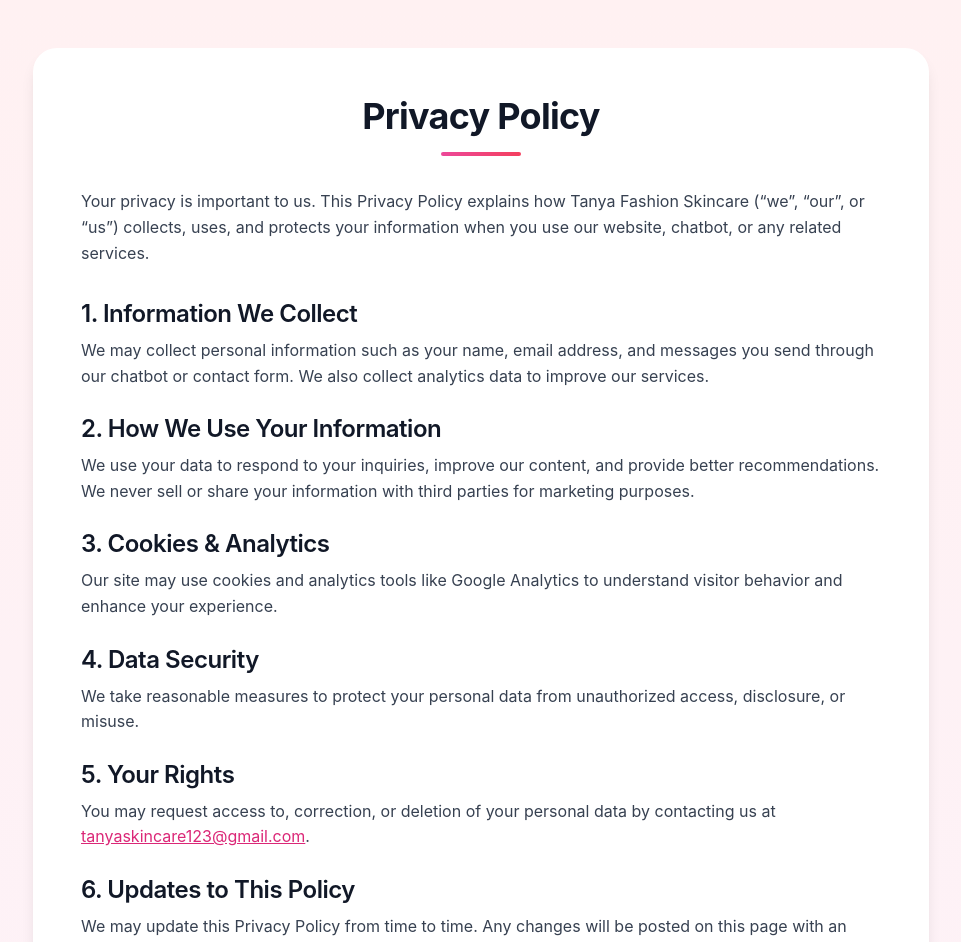
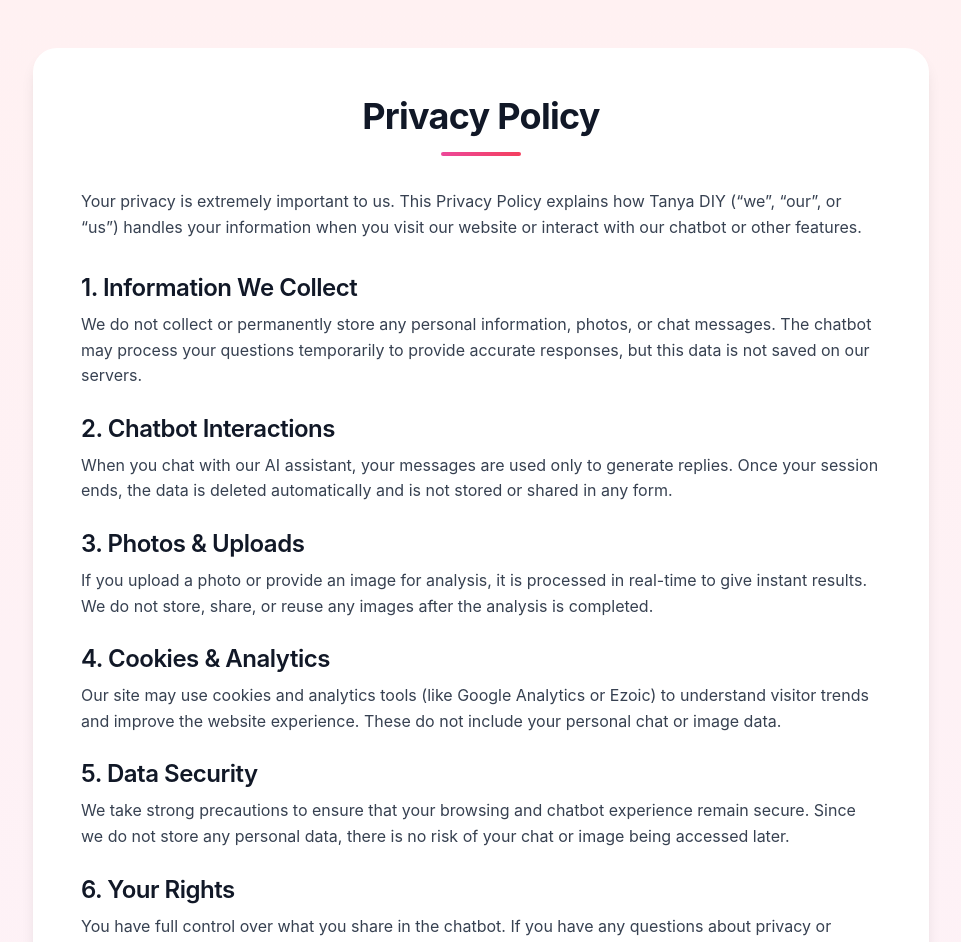
Before and after one commit to phurkanali/TanyaSkinCare, a React (Create React App) app: page /privacy-policy in a window 1280 px wide. Shown: the top 942 px of the page, without its empty margins (159-1120 px from the left). Built offline with nearby package versions, Linux system fonts and the light colour scheme.

Commit message:
fixed the decimal and privacy policy content

```diff
--- a/src/App.js
+++ b/src/App.js
@@ -18,7 +18,7 @@
 export default function App() {
   const showShopSection = process.env.REACT_APP_SHOW_SHOP_SECTION === "true";
   const [chatOpen, setChatOpen] = useState(false);
-  const [stats, setStats] = useState({ subscribers: 280, instagram: 72, monthlyViews: 191 });
+  const [stats, setStats] = useState({ subscribers: 300, instagram: 75, monthlyViews: 205 });
   const [loading, setLoading] = useState(false);
   const [lastUpdated, setLastUpdated] = useState(null);
   const [error, setError] = useState(null);
@@ -298,7 +298,8 @@
           </div>
         ) : (
           inView && (
-            <CountUp end={value} duration={2} decimals={suffix.includes("M") ? 1 : 0} suffix={suffix} />
+            <CountUp end={Math.floor(value)} duration={2} decimals={0} suffix={suffix} />
+
           )
         )}
       </div>
--- a/src/PrivacyPolicy.jsx
+++ b/src/PrivacyPolicy.jsx
@@ -21,49 +21,60 @@
         <div className="w-20 h-1 bg-gradient-to-r from-pink-500 to-rose-500 mx-auto mt-4 rounded-full"></div>
 
         <p className="mt-8 text-gray-700 leading-relaxed">
-          Your privacy is important to us. This Privacy Policy explains how Tanya Fashion Skincare
-          (“we”, “our”, or “us”) collects, uses, and protects your information when you use our
-          website, chatbot, or any related services.
+          Your privacy is extremely important to us. This Privacy Policy explains how Tanya DIY
+          (“we”, “our”, or “us”) handles your information when you visit our website or interact
+          with our chatbot or other features.
         </p>
 
         <h2 className="mt-8 text-2xl font-semibold text-gray-900">
           1. Information We Collect
         </h2>
         <p className="mt-2 text-gray-700">
-          We may collect personal information such as your name, email address, and messages you
-          send through our chatbot or contact form. We also collect analytics data to improve our
-          services.
+          We do not collect or permanently store any personal information, photos, or chat messages.
+          The chatbot may process your questions temporarily to provide accurate responses, but this
+          data is not saved on our servers.
         </p>
 
         <h2 className="mt-6 text-2xl font-semibold text-gray-900">
-          2. How We Use Your Information
+          2. Chatbot Interactions
         </h2>
         <p className="mt-2 text-gray-700">
-          We use your data to respond to your inquiries, improve our content, and provide better
-          recommendations. We never sell or share your information with third parties for marketing
-          purposes.
+          When you chat with our AI assistant, your messages are used only to generate replies.
+          Once your session ends, the data is deleted automatically and is not stored or shared in
+          any form.
         </p>
 
         <h2 className="mt-6 text-2xl font-semibold text-gray-900">
-          3. Cookies & Analytics
+          3. Photos & Uploads
         </h2>
         <p className="mt-2 text-gray-700">
-          Our site may use cookies and analytics tools like Google Analytics to understand visitor
-          behavior and enhance your experience.
+          If you upload a photo or provide an image for analysis, it is processed in real-time to
+          give instant results. We do not store, share, or reuse any images after the analysis is
+          completed.
         </p>
 
         <h2 className="mt-6 text-2xl font-semibold text-gray-900">
-          4. Data Security
+          4. Cookies & Analytics
         </h2>
         <p className="mt-2 text-gray-700">
-          We take reasonable measures to protect your personal data from unauthorized access,
-          disclosure, or misuse.
+          Our site may use cookies and analytics tools (like Google Analytics or Ezoic) to
+          understand visitor trends and improve the website experience. These do not include your
+          personal chat or image data.
         </p>
 
-        <h2 className="mt-6 text-2xl font-semibold text-gray-900">5. Your Rights</h2>
+        <h2 className="mt-6 text-2xl font-semibold text-gray-900">
+          5. Data Security
+        </h2>
         <p className="mt-2 text-gray-700">
-          You may request access to, correction, or deletion of your personal data by contacting us
-          at{" "}
+          We take strong precautions to ensure that your browsing and chatbot experience remain
+          secure. Since we do not store any personal data, there is no risk of your chat or image
+          being accessed later.
+        </p>
+
+        <h2 className="mt-6 text-2xl font-semibold text-gray-900">6. Your Rights</h2>
+        <p className="mt-2 text-gray-700">
+          You have full control over what you share in the chatbot. If you have any questions about
+          privacy or security, you can contact us at{" "}
           <a
             href="mailto:tanyaskincare123@gmail.com"
             className="text-pink-600 underline hover:text-pink-700"
@@ -73,15 +84,7 @@
           .
         </p>
 
-        <h2 className="mt-6 text-2xl font-semibold text-gray-900">
-          6. Updates to This Policy
-        </h2>
-        <p className="mt-2 text-gray-700">
-          We may update this Privacy Policy from time to time. Any changes will be posted on this
-          page with an updated effective date.
-        </p>
-
-        {/* ✅ Ezoic Privacy Policy Disclosure */}
+        {/* ✅ Keep Ezoic Policy (unchanged) */}
         <h2 className="mt-6 text-2xl font-semibold text-gray-900">
           7. Ezoic Services
         </h2>
@@ -100,7 +103,7 @@
         </p>
 
         <p className="mt-8 text-gray-700">
-          <strong>Effective Date:</strong> October 16, 2025
+          <strong>Effective Date:</strong> October 17, 2025
         </p>
 
         <div className="mt-10 text-center">
```
